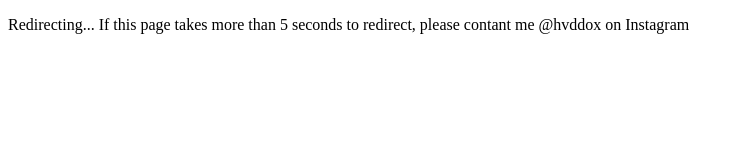
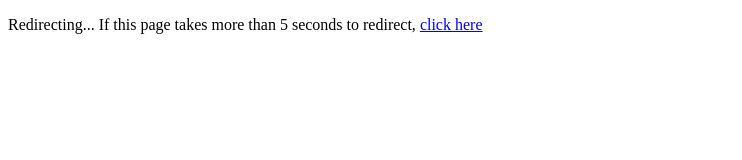
Before and after one commit to cmhaddox/hvddox-Wallapapers, a plain HTML site: page index.html in a window 1280 px wide. Shown: the whole page, without its empty margins (0-742 px from the left). Drawn offline with Linux system fonts and the light colour scheme.

Commit message:
Update index.html
Added inline hyperlink if page fails to redirect

```diff
--- a/index.html
+++ b/index.html
@@ -8,6 +8,6 @@
         </script>
     </head>
     <body>
-        <p>Redirecting... If this page takes more than 5 seconds to redirect, please contant me @hvddox on Instagram</p>
+        <p>Redirecting... If this page takes more than 5 seconds to redirect, <a href="https://drive.google.com/drive/folders/1KurTCVOM7ITcOrRWW460drIM9qCE1HR8?usp=sharing">click here</a></p>
     </body>
 </h1ml>
```
